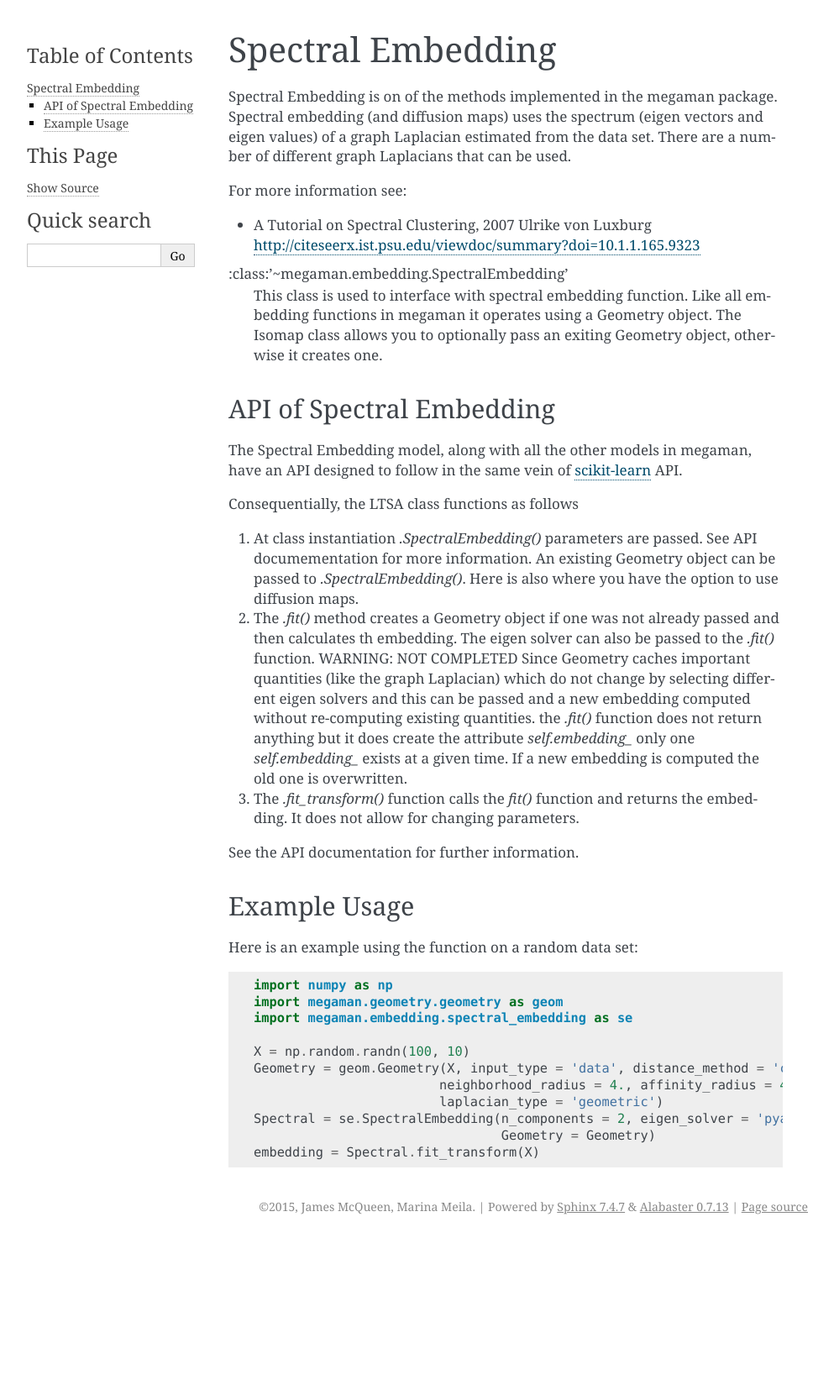
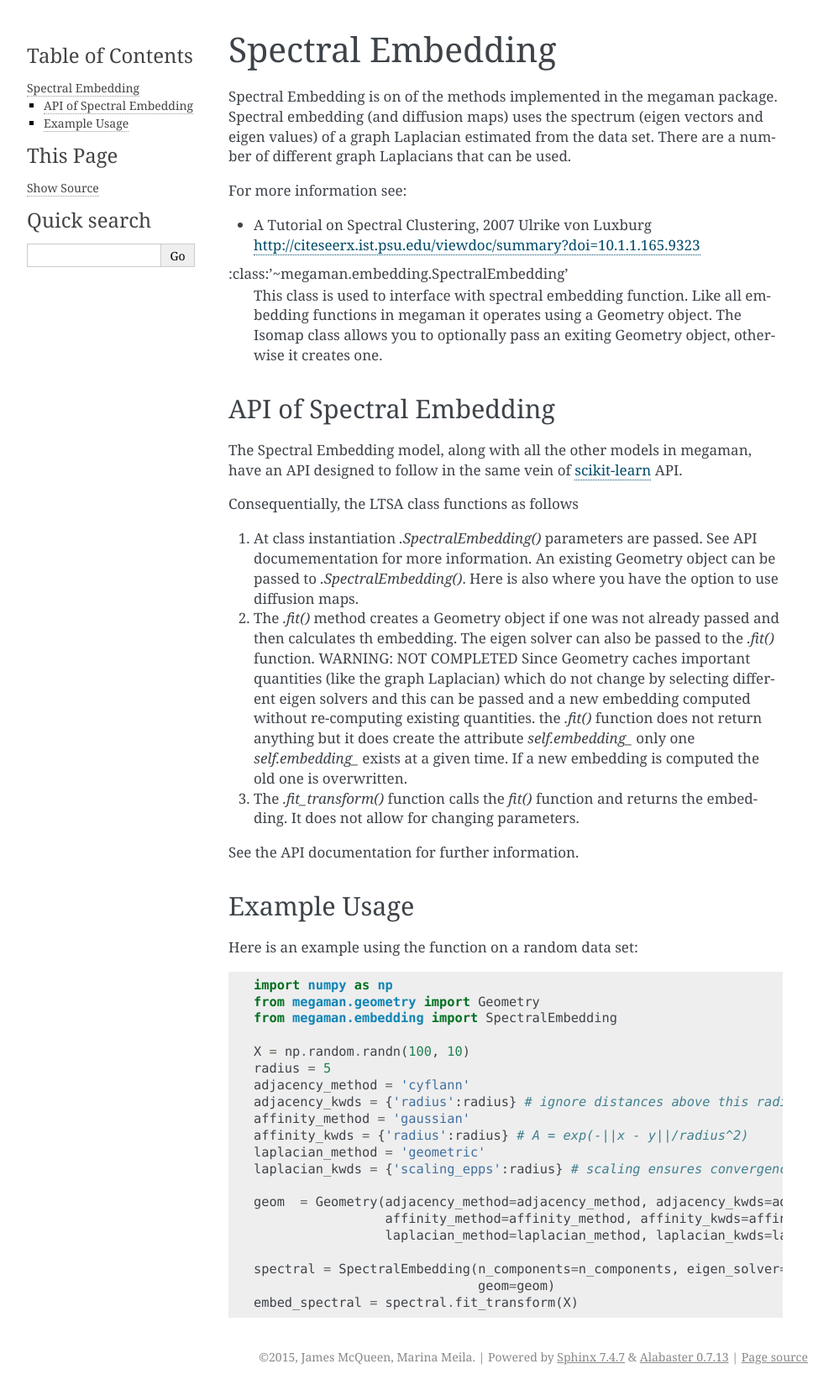
Before and after one commit to mmp2/megaman, a Sphinx documentation site: the page built from doc/embedding/spectral_embedding.rst, in a window 1280 px wide. Shown: the whole page at 84% size, without its empty margins (148-1141 px from the left). Built offline with Sphinx 7.4.7, drawn with Linux system fonts in a browser that asks for light colours; formulas are drawn with MathJax 3; before the commit the page ends 1476 px from its top, so only the background shows below that.

Commit message:
updating documentation

```diff
--- a/doc/embedding/spectral_embedding.rst
+++ b/doc/embedding/spectral_embedding.rst
@@ -55,13 +55,22 @@ Example Usage
 Here is an example using the function on a random data set::
 
    import numpy as np
-   import megaman.geometry.geometry as geom
-   import megaman.embedding.spectral_embedding as se
+   from megaman.geometry import Geometry
+   from megaman.embedding import SpectralEmbedding
 
    X = np.random.randn(100, 10)
-   Geometry = geom.Geometry(X, input_type = 'data', distance_method = 'cython',
-                           neighborhood_radius = 4., affinity_radius = 4.,
-                           laplacian_type = 'geometric')
-   Spectral = se.SpectralEmbedding(n_components = 2, eigen_solver = 'pyamg',
-                                   Geometry = Geometry)
-   embedding = Spectral.fit_transform(X)
+   radius = 5
+   adjacency_method = 'cyflann'
+   adjacency_kwds = {'radius':radius} # ignore distances above this radius
+   affinity_method = 'gaussian'
+   affinity_kwds = {'radius':radius} # A = exp(-||x - y||/radius^2)
+   laplacian_method = 'geometric'
+   laplacian_kwds = {'scaling_epps':radius} # scaling ensures convergence to Laplace-Beltrami operator
+
+   geom  = Geometry(adjacency_method=adjacency_method, adjacency_kwds=adjacency_kwds,
+                    affinity_method=affinity_method, affinity_kwds=affinity_kwds,
+                    laplacian_method=laplacian_method, laplacian_kwds=laplacian_kwds)
+
+   spectral = SpectralEmbedding(n_components=n_components, eigen_solver='arpack',
+                                geom=geom)
+   embed_spectral = spectral.fit_transform(X)
```
Also changed, not shown: doc/embedding/isomap.rst (+10 -7 lines), doc/embedding/locally_linear.rst (+9 -7 lines), doc/embedding/ltsa.rst (+10 -7 lines), doc/geometry/geometry.rst (+36 -46 lines), 1 other file.
